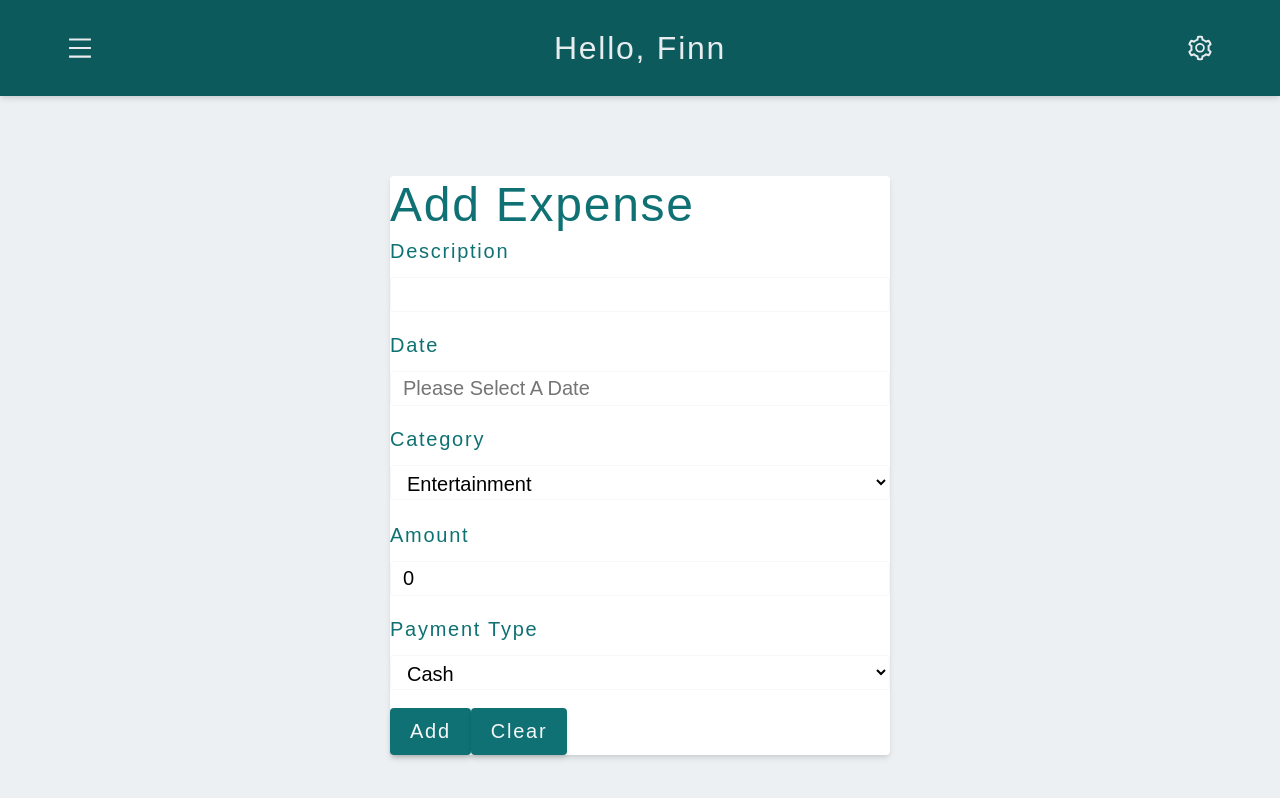
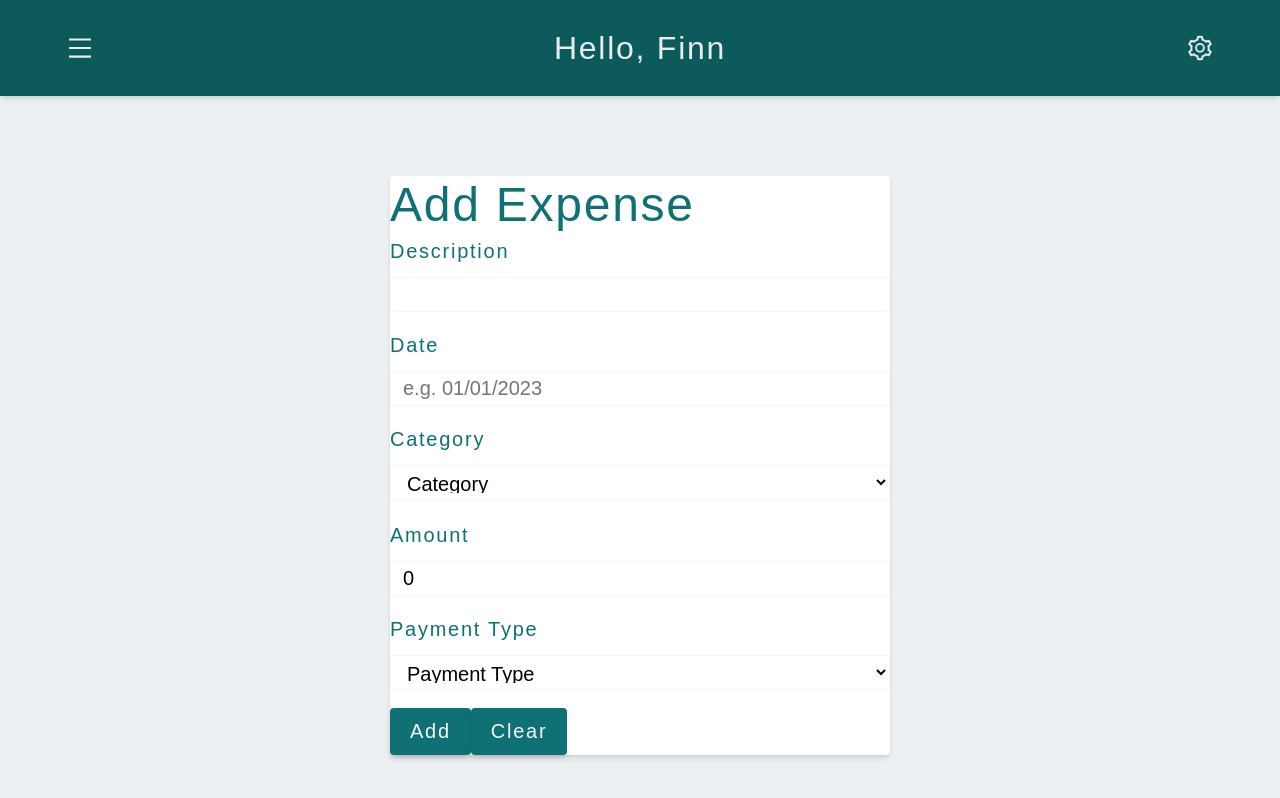
Before and after one commit to trann0709/ExpenseTracking_FrontEnd, a React (Create React App) app: page /add-expense in a window 1280 px wide. Shown: the top 798 px of the page. Built offline with nearby package versions, Linux system fonts and the light colour scheme.

Commit message:
add disabled option in FormRowSelect

```diff
--- a/src/components/FormRowSelect.js
+++ b/src/components/FormRowSelect.js
@@ -20,6 +20,9 @@ const FormRowSelect = ({
         onChange={handleChange}
         className='form-input'
       >
+        <option selected disabled value=''>
+          {name}
+        </option>
         {list.map((item, index) => {
           return (
             <option key={index} value={item}>
--- a/src/index.css
+++ b/src/index.css
@@ -245,6 +245,10 @@ button:disabled {
   text-transform: capitalize;
 }
 
+.datepicker {
+  text-transform: lowercase;
+}
+
 .form-input,
 .btn-block {
   height: 35px;
--- a/src/pages/dashboard/AddExpense.js
+++ b/src/pages/dashboard/AddExpense.js
@@ -37,8 +37,8 @@ const AddExpense = () => {
           <DatePicker
             selected={date}
             onChange={(data) => dateChange(data)}
-            className='form-input'
-            placeholderText='Please select a date'
+            className='form-input datepicker'
+            placeholderText='e.g. 01/01/2023'
             withPortal
           />
         </div>
```
